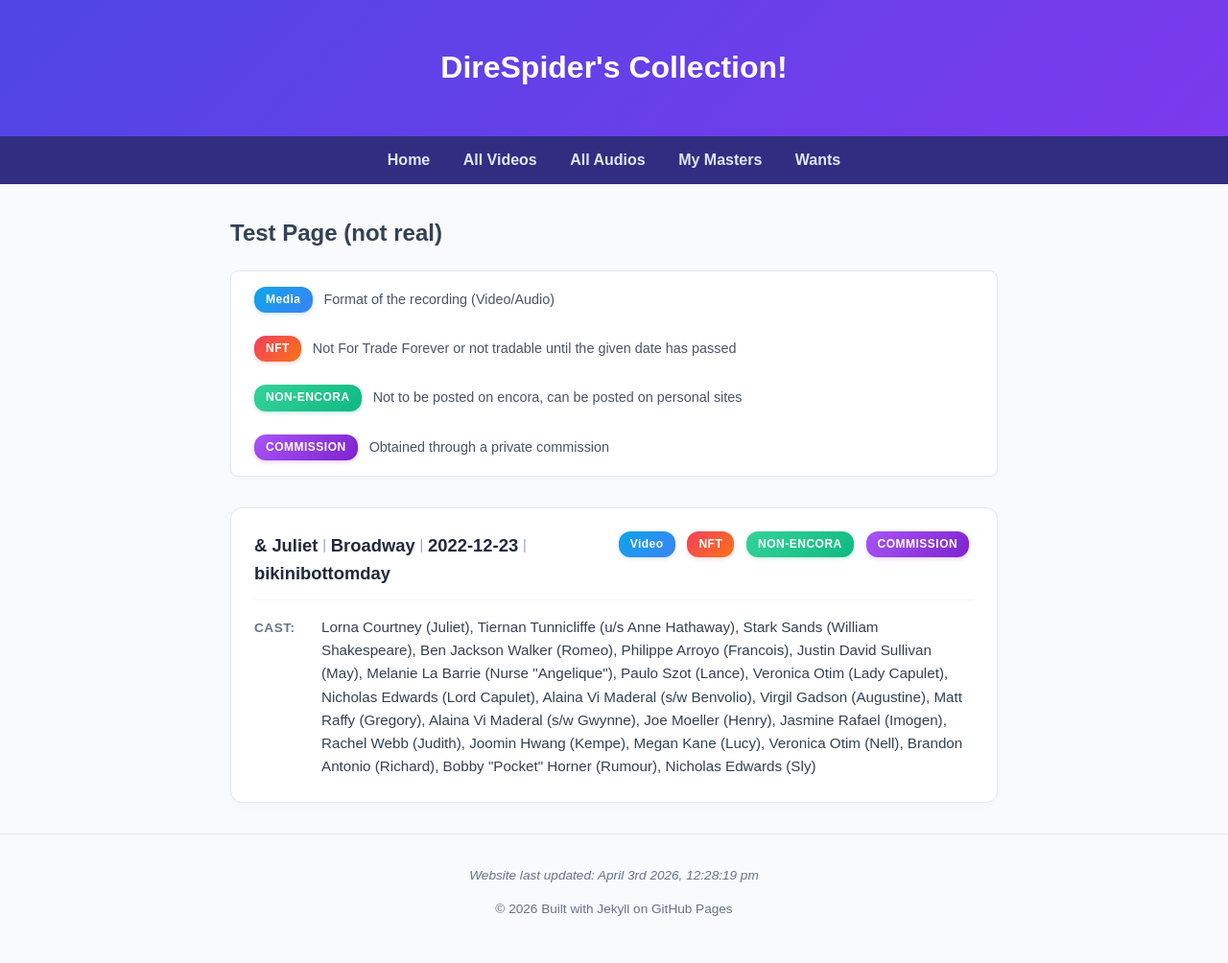
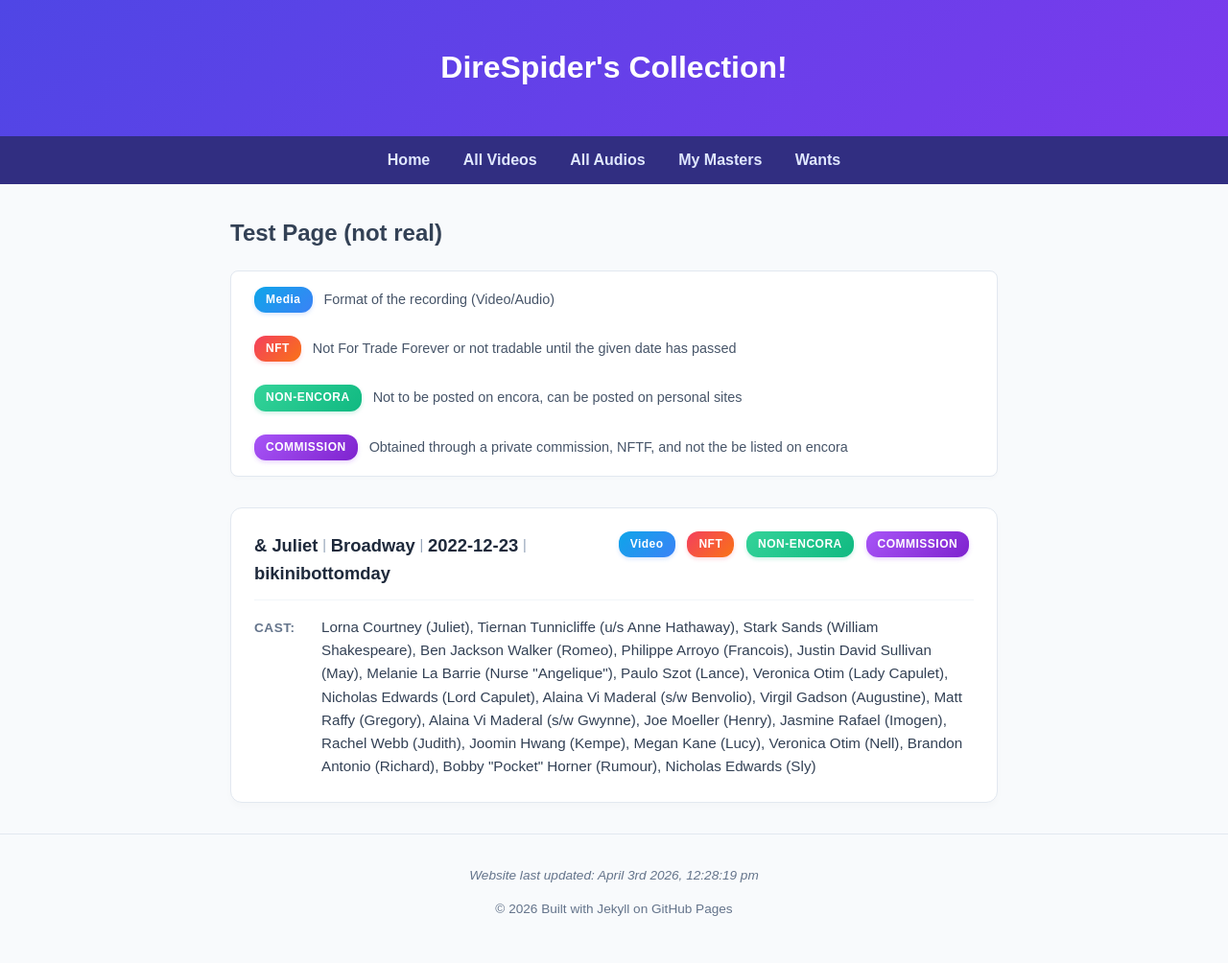
Before and after one commit to DireSpider/direspider.github.io, a Jekyll site: the page built from test/test.html, in a window 1280 px wide. Shown: the whole page at 96% size. Built offline with Jekyll 4.4.1, drawn with Linux system fonts in a browser that asks for light colours.

Commit message:
Update legend.html

```diff
--- a/_includes/legend.html
+++ b/_includes/legend.html
@@ -16,6 +16,6 @@
 
             <div class="legend-item">
                 <span class="commission-badge">Commission</span>
-                <span>Obtained through a private commission</span>
+                <span>Obtained through a private commission, NFTF, and not the be listed on encora</span>
             </div>
         </div>
```
